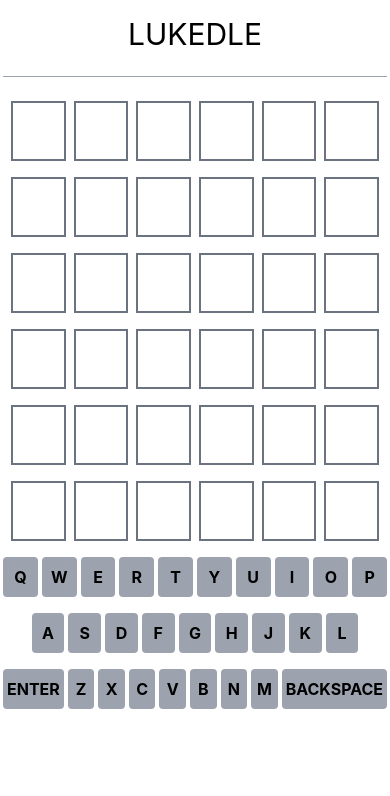
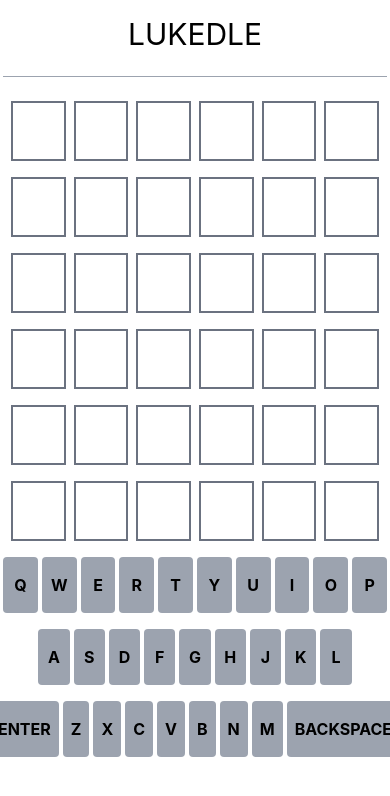
Before and after one commit to lukehart54/lukedle, a React (Vite) app: page / in a window 390 px wide. Shown: the top 796 px of the page. Built offline with nearby package versions, Linux system fonts and the light colour scheme.

Commit message:
fixed keyboard on mobile

```diff
--- a/src/App.css
+++ b/src/App.css
@@ -1,5 +1,6 @@
 .App {
   text-align: center;
+  width: 100px;
 }
 
 .App-logo {
--- a/src/App.tsx
+++ b/src/App.tsx
@@ -10,6 +10,7 @@ export default function App() {
   const [showInvalidGuess, setInvalidGuess] = useState(false);
   const addGuess = useStore((s) => s.addGuess);
   const previousGuess = usePrevious(guess);
+
   useEffect(() => {
     let id: any;
     if (showInvalidGuess) {
--- a/src/Keyboard.tsx
+++ b/src/Keyboard.tsx
@@ -16,7 +16,7 @@ export default function Keyboard({
       {keyboardKeys.map((keyboardRow, rowIndex) => (
         <div key={rowIndex} className="my-2 flex justify-center space-x-1">
           {keyboardRow.map((key, index) => {
-            let styles = 'rounded font-bold uppercase flex-1 py-2';
+            let styles = 'rounded font-bold uppercase flex-1 py-4 px-2';
 
             const letterState = keyStateStyles[keyboardLetterState[key]];
 
```
